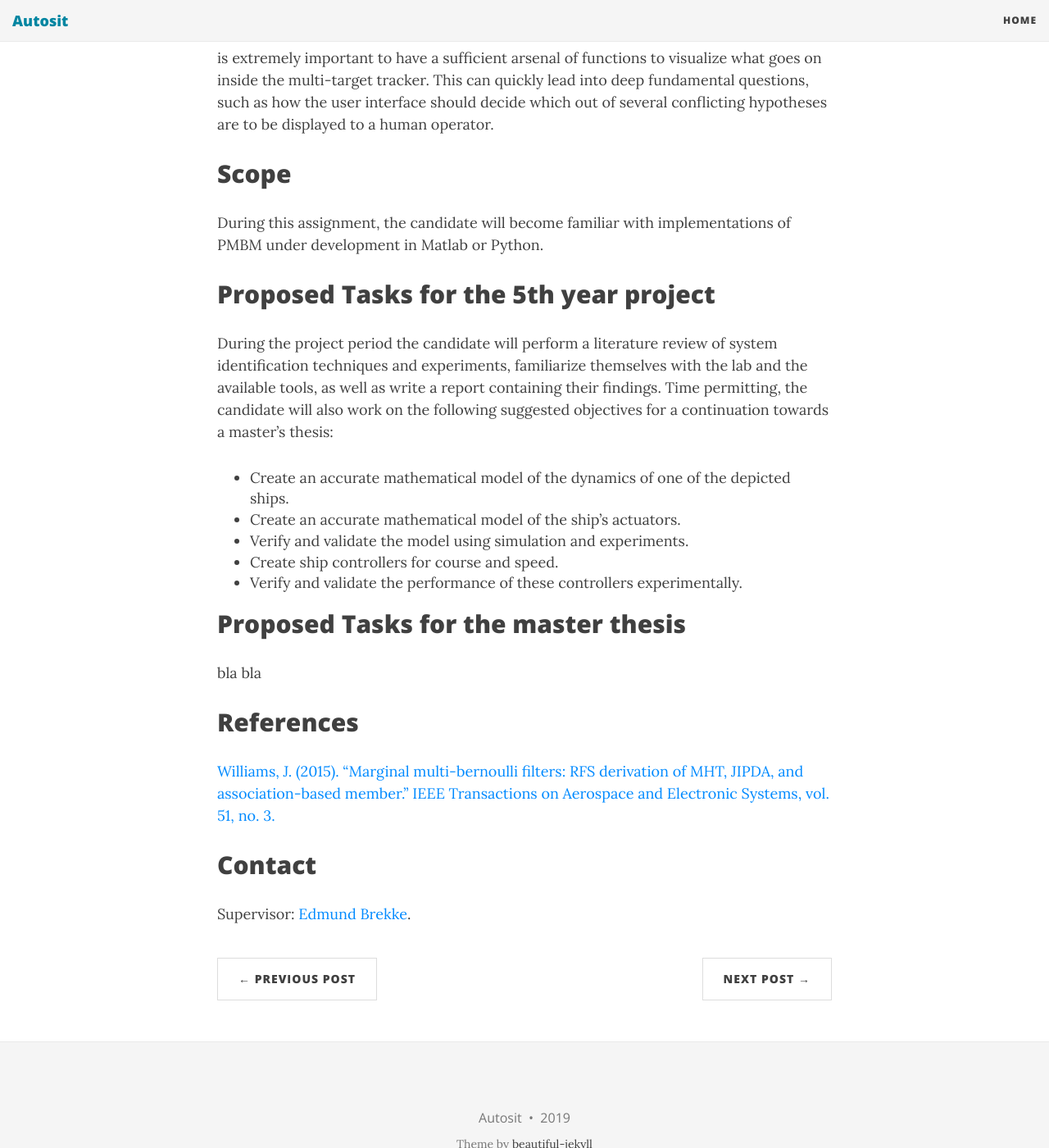
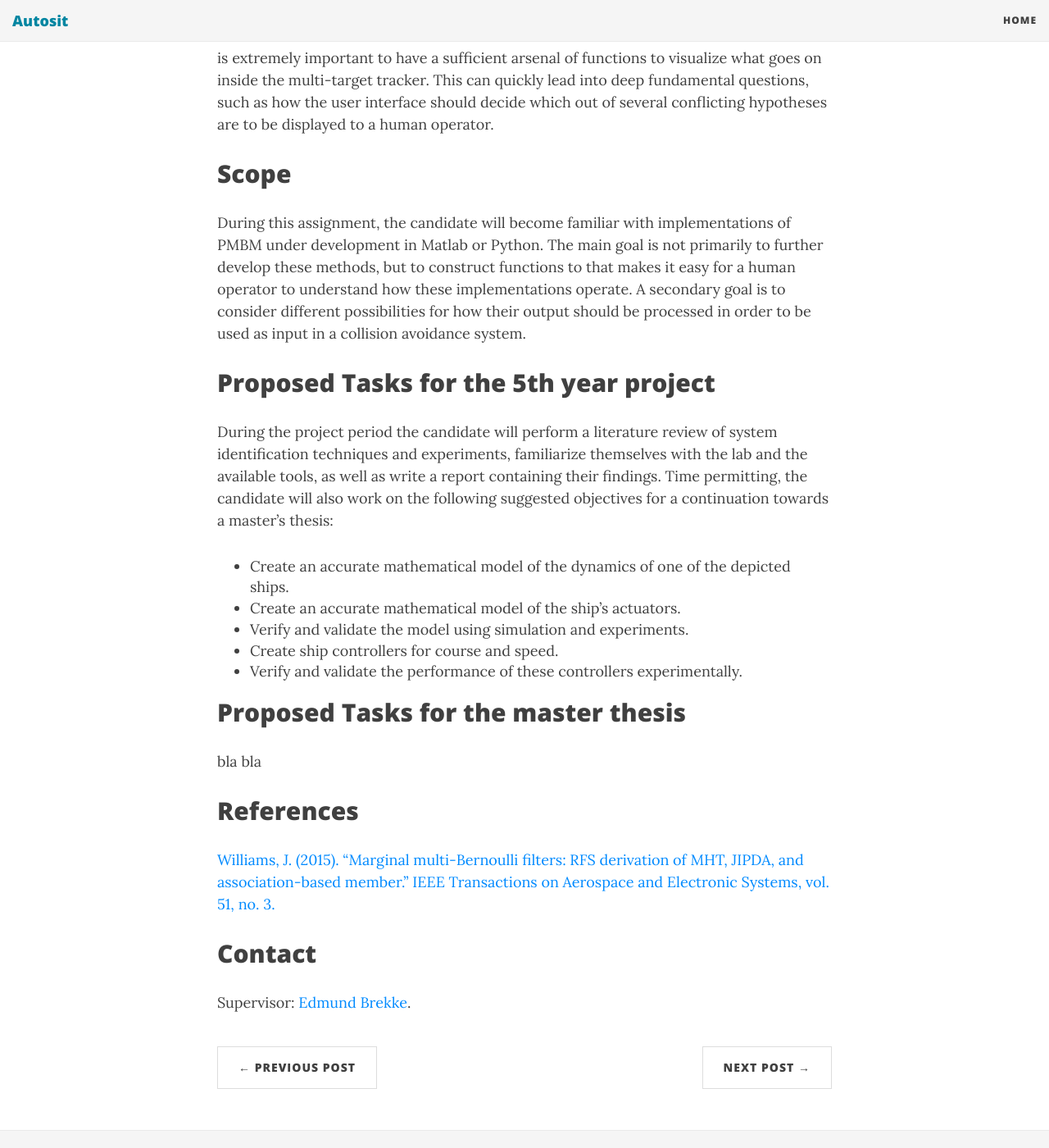
Before and after one commit to autosit/autosit.github.io, a Jekyll site: the page built from _posts/2019-04-12-pmbm_visualization.md, in a window 1280 px wide and 1400 px high, scrolled down 740 px. Shown: the whole window at 82% size. Built offline with Jekyll 4.4.1, drawn with Linux system fonts in a browser that asks for light colours; nearby versions of some CDN libraries.

Commit message:
more text on pmbm visu

```diff
--- a/_posts/2019-04-12-pmbm_visualization.md
+++ b/_posts/2019-04-12-pmbm_visualization.md
@@ -22,6 +22,8 @@ This can quickly lead into deep fundamental questions, such as how the user inte
 ## Scope
 
 During this assignment, the candidate will become familiar with implementations of PMBM under development in Matlab or Python.
+The main goal is not primarily to further develop these methods, but to construct functions to that makes it easy for a human operator to understand how these implementations operate.
+A secondary goal is to consider different possibilities for how their output should be processed in order to be used as input in a collision avoidance system.
 
 
 ## Proposed Tasks for the 5th year project
@@ -40,7 +42,7 @@ bla bla
 
 
 ## References
-[Williams, J. (2015). "Marginal multi-bernoulli filters: RFS derivation of MHT, JIPDA, and association-based member." IEEE Transactions on Aerospace and Electronic Systems, vol. 51, no. 3.][Williams2015]
+[Williams, J. (2015). "Marginal multi-Bernoulli filters: RFS derivation of MHT, JIPDA, and association-based member." IEEE Transactions on Aerospace and Electronic Systems, vol. 51, no. 3.][Williams2015]
 
 ## Contact
 
```
